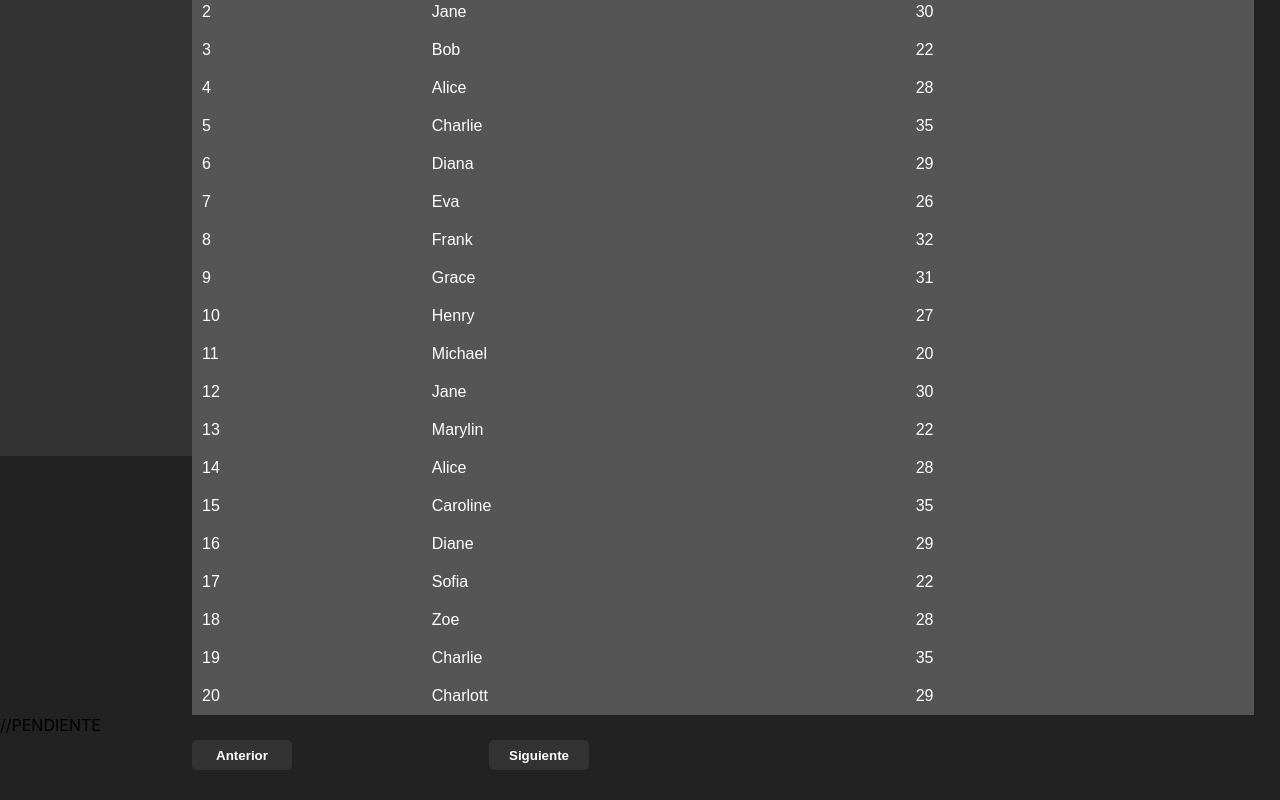
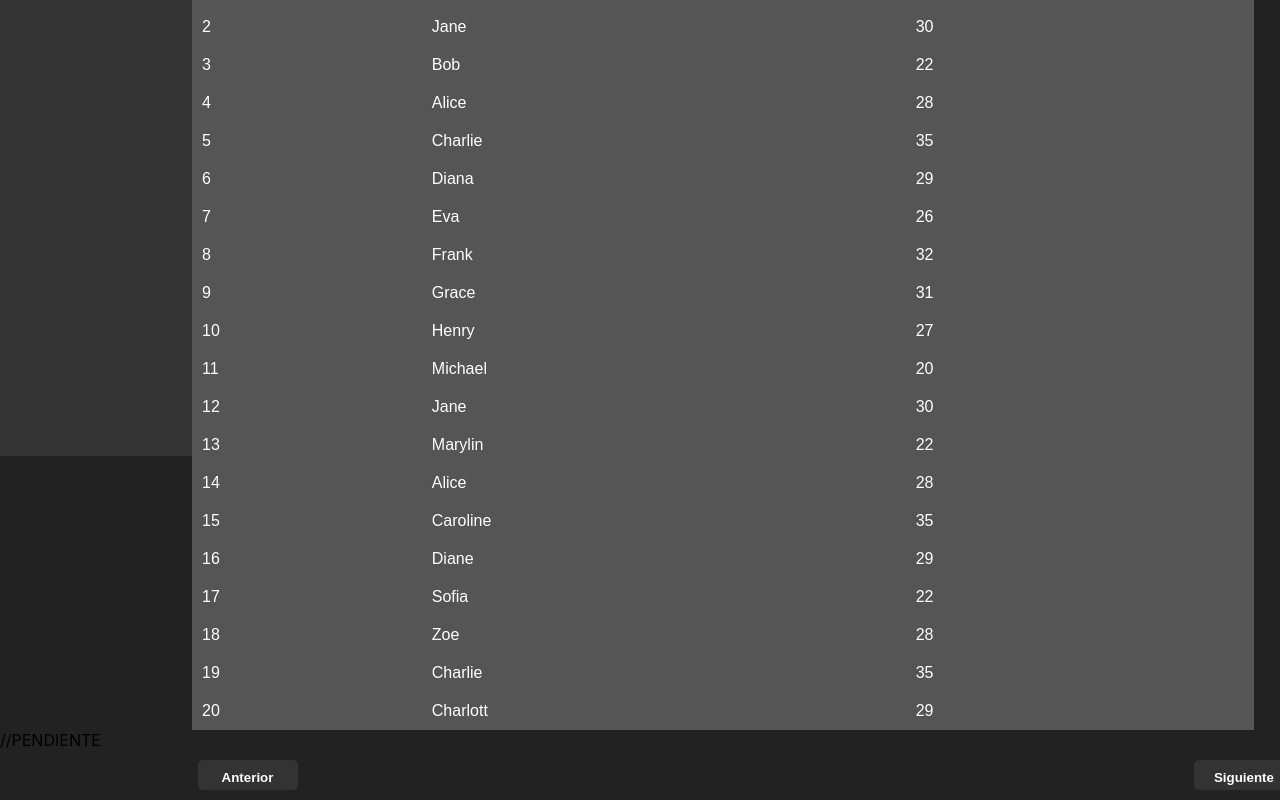
Before and after one commit to dantrixxheron/proyecto-bd, a React (Create React App) app: page / in a window 1280 px wide. Shown: the part 344-1144 px from the top of the page. Before the commit the page ends 1119 px from the top, so only its background shows below. Built offline with nearby package versions, Linux system fonts and the light colour scheme.

Commit message:
Actualizacion posicion botones

```diff
--- a/src/components/Table.tsx
+++ b/src/components/Table.tsx
@@ -59,10 +59,10 @@ const Table: React.FC<TableProps> = ({ data, isOpen }) => {
     //PENDIENTE
     <div>
         {/* Botón para ir a la página anterior */}
-        <button className={`button ${(isOpen) ? 'open' : 'closed'}`} onClick={prevPage} disabled={currentPage === 1}> Anterior </button>
+        <button className={`btnAnterior ${(isOpen) ? 'open' : 'closed'}`} onClick={prevPage} disabled={currentPage === 1}> Anterior </button>
 
         {/* Botón para ir a la página siguiente */}
-        <button className={`button ${(isOpen) ? 'open' : 'closed'}`} onClick={nextPage} disabled={currentPage === totalPages}> Siguiente</button>
+        <button className={`btnSiguiente ${(isOpen) ? 'open' : 'closed'}`} onClick={nextPage} disabled={currentPage === totalPages}> Siguiente</button>
       </div>
     </div>
   );
--- a/src/components/css/table.css
+++ b/src/components/css/table.css
@@ -52,12 +52,18 @@ table tr:nth-child(even) {
 }
 
 /* Botones */
-button {
+button:hover {
+    background-color: #444;
+  }
+
+.btnAnterior {
     width: 100px;
     height: 30px;
+    left: 26px;
     border-radius: 5px;
     border: none;
-    margin: 5px;
+    margin: 10px;
+    padding: 10px;
     background-color: #333;
     color: #fff;
     font-weight: bold;
@@ -65,15 +71,25 @@ button {
     position: relative;
     z-index: 1;
   }
-
-button:hover {
-    background-color: #444;
+.btnAnterior.open {
+    margin-left: 13.4%;
   }
 
-.button.open {
-    margin-left: 15%;
+.btnSiguiente {
+    width: 100px;
+    height: 30px;
+    left: 82.5%;
+    border-radius: 5px;
+    border: none;
+    margin: 10px;
+    padding: 10px;
+    background-color: #333;
+    color: #fff;
+    font-weight: bold;
+    cursor: pointer;
+    position: relative;
+    z-index: 1;
   }
-
-.button.closed {
-    margin-left: 5vh;
-  }
+.btnSiguiente.open{
+    left: 70.5%;
+}
--- a/src/components/css/textbox.css
+++ b/src/components/css/textbox.css
@@ -5,10 +5,10 @@
 
   .textarea {
     width: calc(100% - 17%); /* Ajusta el ancho teniendo en cuenta el margen izquierdo del Sidebar */
-    height: 20vh; /* Ajusta la altura según tus necesidades */
+    height: 18vh; /* Ajusta la altura según tus necesidades */
     border-radius: 5px;
     padding: 5px;
-    margin: 10px;
+    margin: 28px;
   }
 
   .runbutton {
```
